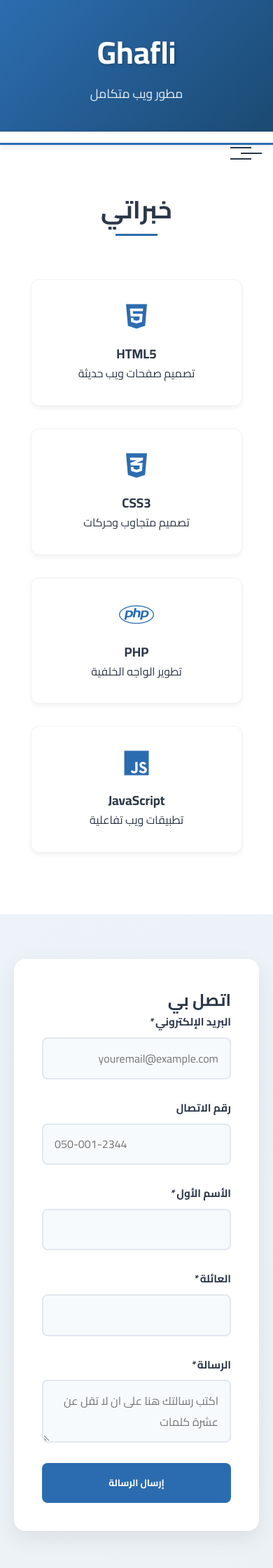
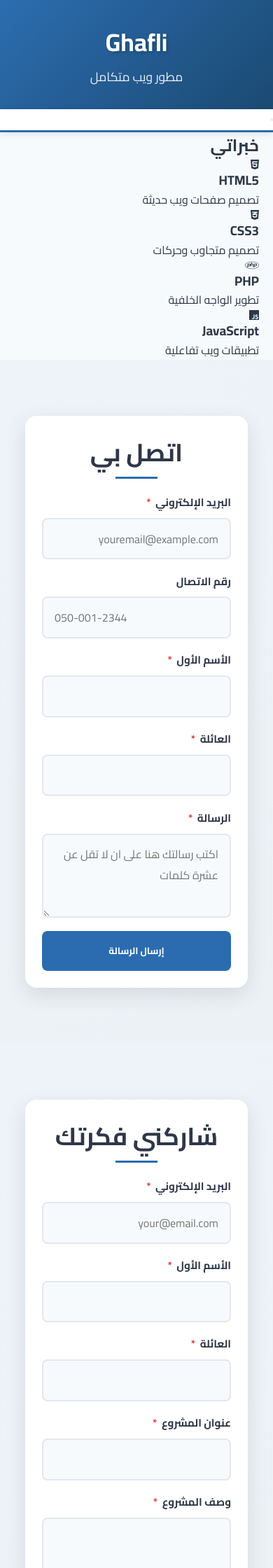
Before and after one commit to Ghafli/Ghafli, a PHP site: page / in a window 390 px wide. Shown: the top 2240 px of the page at 70% size. Run offline with PHP 8.4, Linux system fonts and the light colour scheme.

Commit message:
Update styles.css
merge the CSS

```diff
--- a/styles.css
+++ b/styles.css
@@ -1,17 +1,18 @@
 /* Modern Color Palette */
 :root {
-    /* Updated Professional Colors */
-    --primary-blue: #2b6cb0;    /* Trustworthy blue */
+  --primary-blue: #2b6cb0;
   --secondary-blue: #1a4971;
-    --primary-purple: #4c51bf;  /* Professional purple */
+  --primary-purple: #4c51bf;
   --secondary-purple: #434190;
-    --accent-color: #38b2ac;    /* Teal accent */
+  --accent-color: #38b2ac;
   --text-primary: #2d3748;
   --text-secondary: #4a5568;
   --background-light: #f7fafc;
   --background-white: #ffffff;
   --error-color: #e53e3e;
   --success-color: #38a169;
+  --form-border: #e2e8f0;
+  --form-shadow: rgba(0, 0, 0, 0.1);
 }
 
 /* Base Styles */
@@ -20,6 +21,10 @@
   padding: 0;
   box-sizing: border-box;
   font-family: 'Cairo', sans-serif;
+}
+
+html {
+  scroll-behavior: smooth;
 }
 
 body {
@@ -35,11 +40,11 @@
   padding: 0 20px;
 }
 
-  /* Updated Header Styles */
+/* Header Styles */
 header {
   background: linear-gradient(135deg, var(--primary-blue), var(--secondary-blue));
   color: white;
-    padding: 2.5rem 0;  /* Reduced height */
+  padding: 2.5rem 0;
   text-align: center;
   position: relative;
   overflow: hidden;
@@ -57,243 +62,14 @@
 }
 
 header h1 {
-    font-size: 2.8rem;  /* Slightly reduced */
+  font-size: 2.8rem;
   margin-bottom: 0.5rem;
   text-shadow: 2px 2px 4px rgba(0,0,0,0.2);
-    position: relative;
 }
 
 header p {
   font-size: 1.1rem;
   opacity: 0.9;
-    position: relative;
-  }
-
-  /* Enhanced Navigation */
-  nav {
-    background: var(--background-white);
-    padding: 1rem 0;
-    position: sticky;
-    top: 0;
-    z-index: 100;
-    box-shadow: 0 2px 10px rgba(0,0,0,0.1);
-    border-bottom: 3px solid var(--primary-blue);
-  }
-
-  nav ul {
-    display: flex;
-    justify-content: center;
-    list-style: none;
-    gap: 2rem;
-    margin: 0;
-    padding: 0;
-  }
-
-  nav ul li a {
-    color: var(--text-primary);
-    text-decoration: none;
-    font-weight: 600;
-    padding: 0.75rem 1.5rem;
-    border-radius: 6px;
-    transition: all 0.3s ease;
-    position: relative;
-  }
-
-  nav ul li a::after {
-    content: '';
-    position: absolute;
-    bottom: 0;
-    left: 0;
-    right: 0;
-    height: 2px;
-    background: var(--primary-blue);
-    transform: scaleX(0);
-    transition: transform 0.3s ease;
-  }
-
-  nav ul li a:hover::after {
-    transform: scaleX(1);
-  }
-
-  nav ul li a:hover {
-    color: var(--primary-blue);
-    background-color: rgba(43, 108, 176, 0.05);
-  }
-
-  /* Updated Skills Section */
-  .skills {
-    background: var(--background-white);
-    padding: 4rem 0;
-  }
-
-  .skills h2 {
-    text-align: center;
-    margin-bottom: 3rem;
-    color: var(--text-primary);
-    font-size: 2.2rem;
-    position: relative;
-  }
-
-  .skills h2::after {
-    content: '';
-    position: absolute;
-    bottom: -10px;
-    left: 50%;
-    transform: translateX(-50%);
-    width: 60px;
-    height: 3px;
-    background: var(--primary-blue);
-  }
-
-  .skills-grid {
-    display: grid;
-    grid-template-columns: repeat(auto-fit, minmax(250px, 1fr));
-    gap: 2rem;
-    padding: 1.5rem;
-  }
-
-  .skill-card {
-    background: white;
-    padding: 2rem;
-    border-radius: 12px;
-    text-align: center;
-    box-shadow: 0 4px 6px rgba(0,0,0,0.05);
-    transition: all 0.3s ease;
-    border: 1px solid rgba(0,0,0,0.05);
-  }
-
-  .skill-card:hover {
-    transform: translateY(-5px);
-    box-shadow: 0 8px 15px rgba(0,0,0,0.1);
-    border-color: var(--primary-blue);
-  }
-
-  .skill-card i {
-    font-size: 2.5rem;
-    color: var(--primary-blue);
-    margin-bottom: 1.2rem;
-  }
-
-  /* Updated Form Sections */
-  #contact, #share-idea {
-    padding: 4rem 0;
-  }
-
-  #contact {
-    background: linear-gradient(135deg, rgba(43, 108, 176, 0.05), rgba(26, 73, 113, 0.05));
-  }
-
-  #share-idea {
-    background: linear-gradient(135deg, rgba(76, 81, 191, 0.05), rgba(67, 65, 144, 0.05));
-  }
-
-  /* Enhanced Form Styles */
-  form {
-    max-width: 800px;
-    margin: 0 auto;
-    background: white;
-    padding: 2.5rem;
-    border-radius: 16px;
-    box-shadow: 0 10px 30px rgba(0,0,0,0.08);
-  }
-
-  .form-group {
-    margin-bottom: 1.8rem;
-  }
-
-  label {
-    display: block;
-    margin-bottom: 0.6rem;
-    font-weight: 600;
-    color: var(--text-primary);
-    font-size: 0.95rem;
-  }
-
-  input[type="text"],
-  input[type="email"],
-  input[type="tel"],
-  input[type="url"],
-  input[type="date"],
-  textarea {
-    width: 100%;
-    padding: 0.8rem 1rem;
-    border: 2px solid #e2e8f0;
-    border-radius: 8px;
-    font-size: 1rem;
-    transition: all 0.3s ease;
-    background-color: var(--background-light);
-  }
-
-  input:focus,
-  textarea:focus {
-    outline: none;
-    border-color: var(--primary-blue);
-    box-shadow: 0 0 0 3px rgba(43, 108, 176, 0.1);
-    background-color: white;
-  }
-
-  /* Updated Button Styles */
-  button[type="submit"] {
-    width: 100%;
-    padding: 1rem 2rem;
-    border: none;
-    border-radius: 8px;
-    font-weight: 600;
-    color: white;
-    cursor: pointer;
-    transition: all 0.3s ease;
-    background: var(--primary-blue);
-    position: relative;
-    overflow: hidden;
-  }
-
-  button[type="submit"]:hover {
-    background: var(--secondary-blue);
-    transform: translateY(-2px);
-    box-shadow: 0 5px 15px rgba(0,0,0,0.1);
-  }
-
-  /* Updated Footer */
-  footer {
-    background: var(--text-primary);
-    color: white;
-    text-align: center;
-    padding: 2rem 0;
-    margin-top: 2rem;
-  }
-
-  /* Enhanced Responsive Design */
-  /*
-  @media (max-width: 768px) {
-    header {
-        padding: 2rem 0;
-    }
-
-    header h1 {
-        font-size: 2.2rem;
-    }
-
-    nav ul {
-        flex-direction: column;
-        align-items: center;
-        gap: 1rem;
-    }
-
-    nav ul li a {
-        display: block;
-        text-align: center;
-        padding: 0.5rem 1rem;
-    }
-
-    .skills-grid {
-        grid-template-columns: 1fr;
-        gap: 1.5rem;
-    }
-
-    form {
-        padding: 1.5rem;
-        margin: 1rem;
-    }
 }
 
 /* Navigation Styles */
@@ -313,12 +89,6 @@
   align-items: center;
   list-style: none;
   gap: 2rem;
-    margin: 0;
-    padding: 0;
-  }
-
-  nav ul li {
-    position: relative;
 }
 
 nav ul li a {
@@ -332,16 +102,156 @@
   font-size: 1.1rem;
 }
 
-  nav ul li a:hover {
-    color: var(--primary-blue);
-    background-color: rgba(37, 99, 235, 0.1);
+/* Form Sections Styling */
+#contact, #share-idea {
+  padding: 4rem 0;
+  background: linear-gradient(135deg, rgba(43, 108, 176, 0.05), rgba(26, 73, 113, 0.05));
 }
 
-  /* Enhanced Responsive Design */
+.contact-form, .share-form {
+  max-width: 800px;
+  margin: 0 auto;
+}
+
+.contact-form h2, .share-form h2 {
+  text-align: center;
+  margin-bottom: 2rem;
+  color: var(--text-primary);
+  font-size: 2.2rem;
+  position: relative;
+}
+
+.contact-form h2::after, .share-form h2::after {
+  content: '';
+  position: absolute;
+  bottom: -10px;
+  left: 50%;
+  transform: translateX(-50%);
+  width: 60px;
+  height: 3px;
+  background: var(--primary-blue);
+}
+
+/* Form Elements */
+form {
+  background: var(--background-white);
+  padding: 2.5rem;
+  border-radius: 16px;
+  box-shadow: 0 10px 30px var(--form-shadow);
+}
+
+.form-group {
+  margin-bottom: 1.8rem;
+  position: relative;
+}
+
+label {
+  display: block;
+  margin-bottom: 0.6rem;
+  font-weight: 600;
+  color: var(--text-primary);
+  font-size: 0.95rem;
+}
+
+.required {
+  color: var(--error-color);
+  font-style: normal;
+  margin-right: 0.2rem;
+}
+
+input[type="text"],
+input[type="email"],
+input[type="tel"],
+input[type="url"],
+input[type="date"],
+input[type="number"],
+textarea {
+  width: 100%;
+  padding: 0.8rem 1rem;
+  border: 2px solid var(--form-border);
+  border-radius: 8px;
+  font-size: 1rem;
+  transition: all 0.3s ease;
+  background-color: var(--background-light);
+}
+
+textarea {
+  min-height: 120px;
+  resize: vertical;
+}
+
+input:focus,
+textarea:focus {
+  outline: none;
+  border-color: var(--primary-blue);
+  box-shadow: 0 0 0 3px rgba(43, 108, 176, 0.1);
+  background-color: white;
+}
+
+/* Currency Input Styling */
+.currency-input {
+  position: relative;
+}
+
+.currency-input input {
+  padding-left: 2rem;
+}
+
+.currency-symbol {
+  position: absolute;
+  left: 1rem;
+  top: 50%;
+  transform: translateY(-50%);
+  color: var(--text-secondary);
+}
+
+/* Button Styling */
+button[type="submit"] {
+  width: 100%;
+  padding: 1rem 2rem;
+  border: none;
+  border-radius: 8px;
+  font-weight: 600;
+  color: white;
+  background: var(--primary-blue);
+  cursor: pointer;
+  transition: all 0.3s ease;
+  position: relative;
+  overflow: hidden;
+}
+
+button[type="submit"]:hover {
+  background: var(--secondary-blue);
+  transform: translateY(-2px);
+  box-shadow: 0 5px 15px rgba(0,0,0,0.1);
+}
+
+/* Error States */
+.error input,
+.error textarea {
+  border-color: var(--error-color);
+}
+
+.error-message {
+  color: var(--error-color);
+  font-size: 0.85rem;
+  margin-top: 0.3rem;
+}
+
+/* Success States */
+.success input,
+.success textarea {
+  border-color: var(--success-color);
+}
+
+/* Responsive Design */
 @media (max-width: 768px) {
-    nav {
-        padding: 0.5rem 0;
-        position: relative;
+  header {
+      padding: 2rem 0;
+  }
+
+  header h1 {
+      font-size: 2.2rem;
   }
 
   nav ul {
@@ -356,104 +266,24 @@
       max-height: 300px;
   }
 
-    nav ul li {
-        width: 100%;
+  form {
+      padding: 1.5rem;
+      margin: 1rem;
   }
 
-    nav ul li a {
-        padding: 1rem 2rem;
-        text-align: center;
-        border-radius: 0;
-        border-bottom: 1px solid rgba(0,0,0,0.05);
+  .form-group {
+      margin-bottom: 1.2rem;
   }
 
-    nav ul li:last-child a {
-        border-bottom: none;
+  input[type="text"],
+  input[type="email"],
+  input[type="tel"],
+  input[type="url"],
+  input[type="date"],
+  input[type="number"],
+  textarea {
+      font-size: 16px; /* Prevents zoom on mobile */
   }
-
-    /* Hamburger Menu */
-    .nav-toggle {
-        display: block;
-        position: absolute;
-        right: 1rem;
-        top: 1rem;
-        width: 30px;
-        height: 30px;
-        cursor: pointer;
-        padding: 0;
-        border: none;
-        background: transparent;
-    }
-
-    .nav-toggle span {
-        display: block;
-        width: 100%;
-        height: 2px;
-        background: var(--text-primary);
-        position: relative;
-        transition: all 0.3s ease;
-    }
-
-    .nav-toggle span::before,
-    .nav-toggle span::after {
-        content: '';
-        position: absolute;
-        width: 100%;
-        height: 2px;
-        background: var(--text-primary);
-        transition: all 0.3s ease;
-    }
-
-    .nav-toggle span::before {
-        top: -8px;
-    }
-
-    .nav-toggle span::after {
-        bottom: -8px;
-    }
-
-    /* Active State for Hamburger */
-    .nav-toggle.active span {
-        background: transparent;
-    }
-
-    .nav-toggle.active span::before {
-        transform: rotate(45deg);
-        top: 0;
-    }
-
-    .nav-toggle.active span::after {
-        transform: rotate(-45deg);
-        bottom: 0;
-    }
-  }
-
-  /* Larger Screen Enhancements */
-  @media (min-width: 769px) {
-    nav ul li a::after {
-        content: '';
-        position: absolute;
-        bottom: 0;
-        left: 50%;
-        width: 0;
-        height: 2px;
-        background: var(--primary-blue);
-        transition: all 0.3s ease;
-        transform: translateX(-50%);
-    }
-
-    nav ul li a:hover::after {
-        width: 80%;
-    }
-
-    .nav-toggle {
-        display: none;
-    }
-  }
-
-  /* Add smooth scroll behavior */
-  html {
-    scroll-behavior: smooth;
 }
 
 /* Print Styles */
@@ -476,3 +306,25 @@
       border: 1px solid #ddd;
   }
 }
+
+/* RTL Specific Adjustments */
+[dir="rtl"] .currency-input input {
+  padding-right: 2rem;
+  padding-left: 1rem;
+}
+
+[dir="rtl"] .currency-symbol {
+  right: 1rem;
+  left: auto;
+}
+
+/* Animations */
+@keyframes fadeIn {
+  from { opacity: 0; transform: translateY(20px); }
+  to { opacity: 1; transform: translateY(0); }
+}
+
+.form-group {
+  animation: fadeIn 0.5s ease-out forwards;
+  animation-delay: calc(var(--animation-order) * 0.1s);
+}
```
Lines whose indentation alone changed are shown as unchanged.
